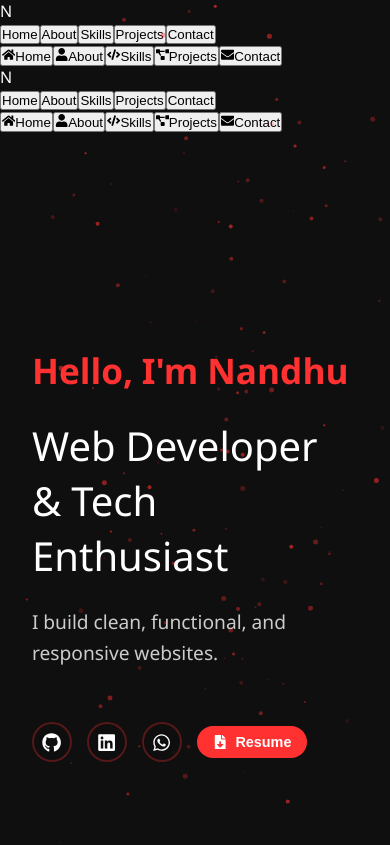
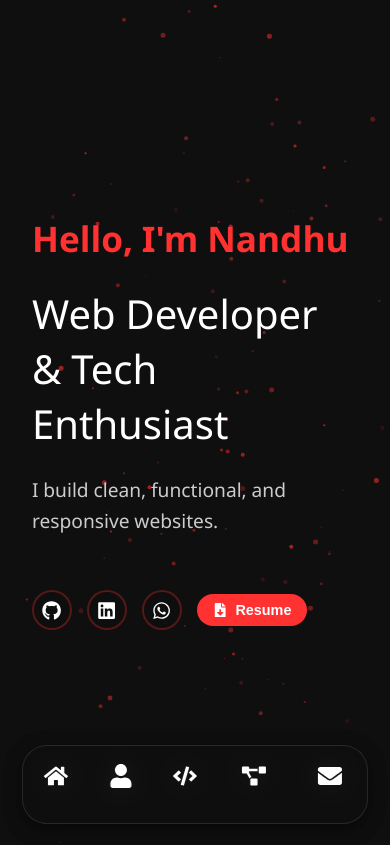
Before and after one commit to nandhubabu/My-Portfolio-, a React (Create React App) app: page / in a window 390 px wide. Shown: the top 845 px of the page. Built offline with nearby package versions, Linux system fonts and the light colour scheme.

Commit message:
Update Navbar.css

```diff
--- a/src/styles/Navbar.css
+++ b/src/styles/Navbar.css
@@ -5,174 +5,131 @@
   box-sizing: border-box;
 }
 
-.navbar {
+/* Desktop Navbar Styles */
+.desktop-navbar {
   position: fixed;
   top: 0;
   left: 0;
   right: 0;
-  height: 70px;
-  background-color: rgba(15, 15, 15, 0.8); /* Semi-transparent background */
-  backdrop-filter: blur(8px); /* Adds a blur effect */
-  -webkit-backdrop-filter: blur(8px);
-  box-shadow: 0 2px 4px rgba(255, 49, 49, 0.2);
-  padding: 0 2rem;
-  display: flex;
-  align-items: center;
-  justify-content: space-between;
+  background: rgba(15, 15, 15, 0.95);
+  backdrop-filter: blur(10px);
   z-index: 1000;
-  font-family: 'Segoe UI', Tahoma, Geneva, Verdana, sans-serif;
+  padding: 1rem 2rem;
+  border-bottom: 1px solid rgba(255, 255, 255, 0.1);
 }
 
-.navbar__logo {
-  height: 50px;
-  width: 50px;
+.navbar-content {
+  max-width: 1200px;
+  margin: 0 auto;
+  display: flex;
+  justify-content: space-between;
+  align-items: center;
 }
 
-.navbar__logo img {
-  height: 100%;
-  width: 100%;
-  object-fit: contain;
-  border-radius: 30px;
-  transition: transform 0.3s ease;
+.navbar-logo {
+  font-size: 2rem;
+  font-weight: bold;
+  color: #ff3131;
 }
 
-.navbar__logo img:hover {
-  transform: scale(1.05);
-  box-shadow: 0 0 15px rgba(255, 49, 49, 0.3);
+.navbar-links {
+  display: flex;
+  gap: 2rem;
 }
 
-/* Hamburger Menu */
-.navbar__menu-toggle {
-  display: none;
-  flex-direction: column;
-  gap: 4px;
-  cursor: pointer;
-}
-
-.navbar__menu-toggle span {
-  width: 25px;
-  height: 3px;
-  background-color: #ffffff;
-  transition: all 0.3s ease;
-}
-
-/* Nav links */
-.navbar_routes {
-  display: flex;
-}
-
-.navbar_routes ul {
-  display: flex;
-  list-style: none;
-  gap: 2rem;
-  margin: 0;
-  padding: 0;
-}
-
-.navbar_routes ul li a {
-  color: white;
-  text-decoration: none;
-  font-weight: 500;
-  position: relative;
-  padding: 5px;
-  transition: color 0.3s ease;
-}
-
-.navbar_routes ul li a::after {
-  content: "";
-  position: absolute;
-  left: 0;
-  bottom: -3px;
-  width: 100%;
-  height: 2px;
-  background: red;
-  transform: scaleX(0);
-  transform-origin: right;
-  transition: transform 0.3s ease;
-}
-
-.navbar_routes ul li a:hover::after {
-  transform: scaleX(1);
-  transform-origin: left;
-}
-
-.navbar_routes ul li a:hover {
-  color: red;
-}
-
-.navbar_routes button {
+.navbar-links button {
   background: none;
   border: none;
+  color: #fff;
   font-size: 1rem;
-  color: #ffffff;
   cursor: pointer;
   padding: 0.5rem 1rem;
   transition: all 0.3s ease;
   position: relative;
 }
 
-.navbar_routes button::after {
+.navbar-links button::after {
   content: '';
   position: absolute;
   width: 0;
   height: 2px;
   bottom: 0;
   left: 50%;
-  background-color: #ff3131;
+  background: #ff3131;
   transition: all 0.3s ease;
-  transform: translateX(-50%);
 }
 
-.navbar_routes button:hover {
+.navbar-links button:hover {
   color: #ff3131;
 }
 
-.navbar_routes button:hover::after {
+.navbar-links button:hover::after {
   width: 100%;
+  left: 0;
 }
 
-/* Animation for mobile menu */
-.navbar_routes.active {
-  opacity: 1;
-  transform: translateY(0);
-  transition: all 0.3s ease-in-out;
+/* Mobile Dock Styles */
+.mobile-dock {
+  display: none;
 }
 
-/* Mobile Responsive */
-@media (max-width: 768px) {
-  .navbar__menu-toggle {
-    display: flex;
+/* Media Queries */
+@media screen and (max-width: 768px) {
+  .desktop-navbar {
+    display: none;
   }
 
-  .navbar_routes {
-    position: absolute;
-    top: 70px;
-    left: 0;
-    right: 0;
-    background-color: #0f0f0f;
-    padding: 1rem;
-    transform: translateY(-150%);
-    transition: transform 0.3s ease;
-    box-shadow: 0 2px 4px rgba(255, 49, 49, 0.2);
+  .mobile-dock {
+    display: flex;
+    position: fixed;
+    bottom: 20px;
+    left: 50%;
+    transform: translateX(-50%);
+    background: rgba(15, 15, 15, 0.95);
+    backdrop-filter: blur(10px);
+    border-radius: 25px;
+    padding: 10px;
+    gap: 20px;
+    box-shadow: 0 5px 20px rgba(0, 0, 0, 0.3);
+    border: 1px solid rgba(255, 255, 255, 0.1);
+    z-index: 1000;
   }
 
-  .navbar_routes.active {
+  .dock-item {
+    background: none;
+    border: none;
+    color: #fff;
+    display: flex;
+    flex-direction: column;
+    align-items: center;
+    gap: 5px;
+    padding: 8px;
+    cursor: pointer;
+    transition: all 0.3s ease;
+  }
+
+  .dock-item svg {
+    font-size: 1.5rem;
+    transition: all 0.3s ease;
+  }
+
+  .dock-item span {
+    font-size: 0.7rem;
+    opacity: 0;
+    transform: translateY(5px);
+    transition: all 0.3s ease;
+  }
+
+  .dock-item:hover {
+    color: #ff3131;
+  }
+
+  .dock-item:hover svg {
+    transform: translateY(-5px);
+  }
+
+  .dock-item:hover span {
+    opacity: 1;
     transform: translateY(0);
   }
-
-  .navbar_routes ul {
-    flex-direction: column;
-    align-items: center;
-    gap: 1rem;
-  }
-
-  .navbar_routes button {
-    width: 100%;
-    text-align: center;
-    padding: 1rem;
-  }
-
-  .navbar__menu-toggle span {
-    background-color: #ff3131;
-  }
 }
```
